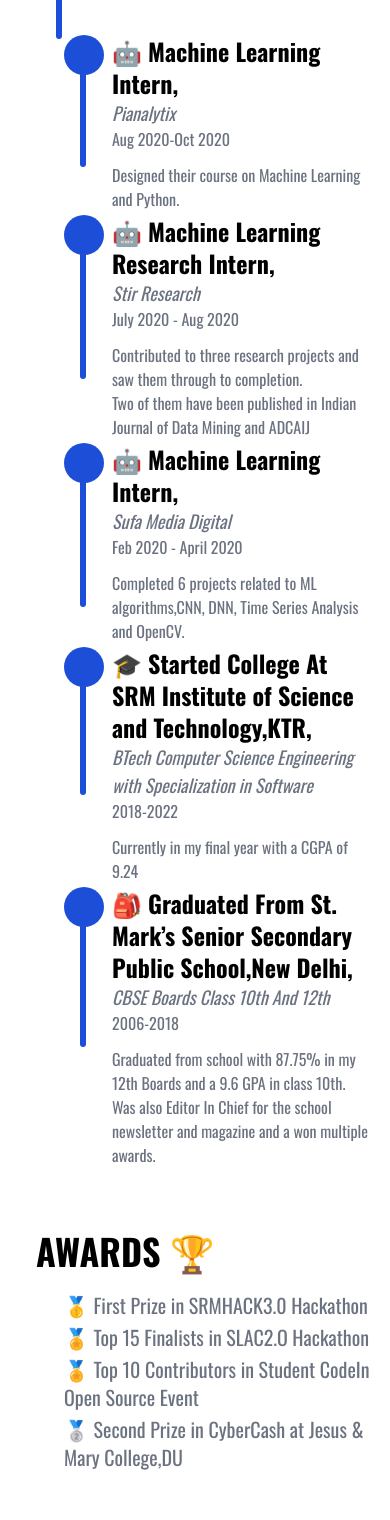
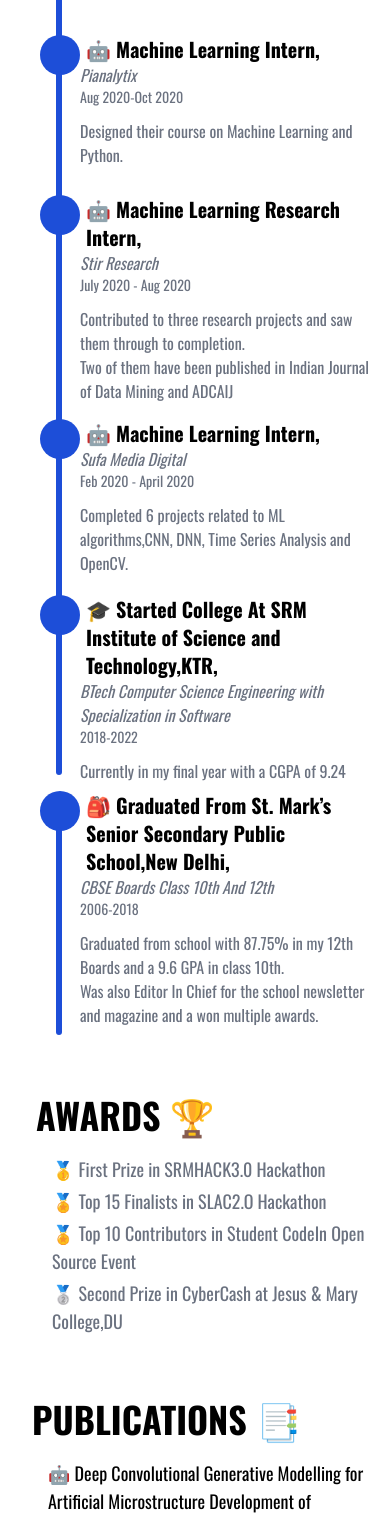
Before and after one commit to tarushi98/nextjs-portfolio, a Next.js app: page /about in a window 390 px wide. Shown: the part 1180-2700 px from the top of the page. Built offline with nearby package versions, Linux system fonts and the light colour scheme; no server answers.

Commit message:
about mobile-v

```diff
--- a/pages/about.js
+++ b/pages/about.js
@@ -30,87 +30,87 @@
                         <p className="text-gray-500 mt-3 text-md sm:text-lg">Anxiously Waiting For the Internship to Start!</p>
                     </div>
                 </div>
-                <div className="flex flex-row ml-12 space-x-2">
+                <div className="flex flex-row ml-6 sm:ml-12">
                     <div>
                         <div className="rounded-full bg-blue-700 h-10 w-10"/>
-                        <div className="bg-blue-700 rounded-lg h-24 w-1.5 ml-4 -my-1"/>
+                        <div className="bg-blue-700 rounded-lg h-32 w-1.5 ml-4 -my-1 sm:h-28"/>
                     </div>
                     <div className="flex flex-col">
-                        <p className="font-bold text-2xl">🤖 Machine Learning Intern,</p>
-                        <p className="italic text-lg text-gray-500">Pianalytix</p>
-                        <p className="text-gray-500">Aug 2020-Oct 2020</p>
-                        <p className="text-gray-500 mt-3">Designed their course on Machine Learning and Python.</p>
+                        <p className="font-bold text-xl pl-1.5 pl-1.5 sm:text-2xl">🤖 Machine Learning Intern,</p>
+                        <p className="italic text-md text-gray-500 sm:text-lg">Pianalytix</p>
+                        <p className="text-sm text-gray-500 sm:text-lg">Aug 2020-Oct 2020</p>
+                        <p className="text-gray-500 mt-3 text-md sm:text-xl">Designed their course on Machine Learning and Python.</p>
                     </div>
                 </div>
-                <div className="flex flex-row ml-12 mt-1 space-x-2">
+                <div className="flex flex-row ml-6 sm:ml-12">
                     <div>
                         <div className="rounded-full bg-blue-700 h-10 w-10"/>
-                        <div className="bg-blue-700 rounded-lg h-32 w-1.5 ml-4 -my-1"/>
+                        <div className="bg-blue-700 rounded-lg h-48 w-1.5 -my-1 ml-4 sm:h-36 sm:w-1.5"/>
                     </div>
                     <div className="flex flex-col">
-                        <p className="font-bold text-2xl">🤖 Machine Learning Research Intern,</p>
-                        <p className="italic text-lg text-gray-500">Stir Research</p>
-                        <p className="text-gray-500">July 2020 - Aug 2020</p>
-                        <p className="text-gray-500 mt-3">Contributed to three research projects and saw them through to completion.<br/> Two of them have been published in Indian Journal of Data Mining and ADCAIJ</p>
+                        <p className="font-bold text-xl pl-1.5 sm:text-2xl">🤖 Machine Learning Research Intern,</p>
+                        <p className="italic text-md text-gray-500 sm:text-lg">Stir Research</p>
+                        <p className="text-sm text-gray-500 sm:text-lg">July 2020 - Aug 2020</p>
+                        <p className="text-gray-500 mt-3 mb-2 text-md sm:text-lg">Contributed to three research projects and saw them through to completion.<br/> Two of them have been published in Indian Journal of Data Mining and ADCAIJ</p>
                     </div>
                 </div>
-                <div className="flex flex-row ml-12 mt-1 space-x-2">
+                <div className="flex flex-row ml-6 sm:ml-12">
                     <div>
                         <div className="rounded-full bg-blue-700 h-10 w-10"/>
-                        <div className="bg-blue-700 rounded-lg h-32 w-1.5 ml-4 -my-1"/>
+                        <div className="bg-blue-700 rounded-lg h-36 w-1.5 -my-1 ml-4 sm:h-28 sm:w-1.5"/>
                     </div>
                     <div className="flex flex-col">
-                        <p className="font-bold text-2xl">🤖 Machine Learning Intern,</p>
-                        <p className="italic text-lg text-gray-500">Sufa Media Digital</p>
-                        <p className="text-gray-500">Feb 2020 - April 2020</p>
-                        <p className="text-gray-500 mt-3">Completed 6 projects related to ML algorithms,CNN, DNN, Time Series Analysis and OpenCV. </p>
+                        <p className="font-bold text-xl pl-1.5 sm:text-2xl">🤖 Machine Learning Intern,</p>
+                        <p className="italic text-md text-gray-500 sm:text-lg">Sufa Media Digital</p>
+                        <p className="text-sm text-gray-500 sm:text-lg">Feb 2020 - April 2020</p>
+                        <p className="text-gray-500 mt-3 mb-2 text-md sm:text-lg sm:mb-0">Completed 6 projects related to ML algorithms,CNN, DNN, Time Series Analysis and OpenCV. </p>
                     </div>
                 </div>
-                <div className="flex flex-row ml-12 mt-1 space-x-2">
+                <div className="flex flex-row ml-6 sm:ml-12">
                     <div>
                         <div className="rounded-full bg-blue-700 h-10 w-10"/>
-                        <div className="bg-blue-700 rounded-lg h-28 w-1.5 ml-4 -my-1"/>
+                        <div className="bg-blue-700 rounded-lg h-36 w-1.5 -my-1 ml-4 sm:h-28 sm:w-1.5"/>
                     </div>
                     <div className="flex flex-col">
-                        <p className="font-bold text-2xl">🎓 Started College At SRM Institute of Science and Technology,KTR,</p>
-                        <p className="italic text-lg text-gray-500">BTech Computer Science Engineering with Specialization in Software</p>
-                        <p className="text-gray-500">2018-2022</p>
-                        <p className="text-gray-500 mt-3">Currently in my final year with a CGPA of 9.24</p>
+                        <p className="font-bold text-xl pl-1.5 sm:text-2xl">🎓 Started College At SRM Institute of Science and Technology,KTR,</p>
+                        <p className="italic text-md text-gray-500 sm:text-lg">BTech Computer Science Engineering with Specialization in Software</p>
+                        <p className="text-sm text-gray-500 sm:text-lg">2018-2022</p>
+                        <p className="text-gray-500 mt-3 mb-2 text-md sm:text-lg sm:mb-0">Currently in my final year with a CGPA of 9.24</p>
                     </div>
                 </div>
-                <div className="flex flex-row ml-12 mt-1 space-x-2">
+                <div className="flex flex-row ml-6 sm:ml-12">
                     <div>
                         <div className="rounded-full bg-blue-700 h-10 w-10"/>
-                        <div className="bg-blue-700 rounded-lg h-32 w-1.5 ml-4 -my-2"/>
+                        <div className="bg-blue-700 rounded-lg h-52 w-1.5 -my-1 ml-4 sm:h-32 sm:w-1.5"/>
                     </div>
                     <div className="flex flex-col">
-                        <p className="font-bold text-2xl">🎒 Graduated From St. Mark’s Senior Secondary Public School,New Delhi,</p>
-                        <p className="italic text-lg text-gray-500">CBSE Boards Class 10th And 12th</p>
-                        <p className="text-gray-500">2006-2018</p>
-                        <p className="text-gray-500 mt-3">Graduated from school with 87.75% in my 12th Boards and a 9.6 GPA in class 10th.<br/>
+                        <p className="font-bold text-xl pl-1.5 sm:text-2xl">🎒 Graduated From St. Mark’s Senior Secondary Public School,New Delhi,</p>
+                        <p className="italic text-md text-gray-500 sm:text-lg">CBSE Boards Class 10th And 12th</p>
+                        <p className="text-sm text-gray-500 sm:text-lg">2006-2018</p>
+                        <p className="text-gray-500 mt-3 text-md sm:text-lg">Graduated from school with 87.75% in my 12th Boards and a 9.6 GPA in class 10th.<br/>
 Was also Editor In Chief for the school newsletter and magazine and a won multiple awards.</p>
                     </div>
                 </div>
             </div>
 
             <p className="font-bold text-4xl ml-5 mt-16 mb-5">AWARDS 🏆</p>
-            <div className="flex flex-col space-y-1 ml-12">
-                    <p className="text-xl text-gray-500">🥇 First Prize in SRMHACK3.0 Hackathon</p>
-                    <p className="text-xl text-gray-500">🏅 Top 15 Finalists in SLAC2.O Hackathon</p>
-                    <p className="text-xl text-gray-500">🏅 Top 10 Contributors in Student CodeIn Open Source Event</p>
-                    <p className="text-xl text-gray-500">🥈 Second Prize in CyberCash at Jesus & Mary College,DU</p>
+            <div className="flex flex-col space-y-1 ml-9 sm:ml-12">
+                    <p className="text-lg sm:text-xl text-gray-500">🥇 First Prize in SRMHACK3.0 Hackathon</p>
+                    <p className="text-lg sm:text-xl text-gray-500">🏅 Top 15 Finalists in SLAC2.O Hackathon</p>
+                    <p className="text-lg sm:text-xl text-gray-500">🏅 Top 10 Contributors in Student CodeIn Open Source Event</p>
+                    <p className="text-lg sm:text-xl text-gray-500">🥈 Second Prize in CyberCash at Jesus & Mary College,DU</p>
             </div>
 
             <p className="font-bold text-4xl ml-4 mt-16 mb-5">PUBLICATIONS 📑</p>
-            <div className="flex flex-col space-y-2 ml-12">
+            <div className="flex flex-col space-y-2 ml-8 sm:ml-12">
                     <div className="flex flex-col space-y-1">
-                            <p className="text-xl">🤖 Deep Convolutional Generative Modelling for Artificial Microstructure Development
+                            <p className="text-lg sm:text-xl">🤖 Deep Convolutional Generative Modelling for Artificial Microstructure Development
         of Aluminium - Silicon Alloy,  Indian Journal of Data Mining,</p>
-                            <Link href="https://arxiv.org/pdf/2109.06635.pdf"><p className="italic text-lg text-gray-500 hover:underline">Check it out</p></Link>
+                            <Link href="https://arxiv.org/pdf/2109.06635.pdf"><p className="italic text-lg text-gray-500 hover:underline hover:text-black">Check it out</p></Link>
                     </div>
                     <div className="flex flex-col space-y-1">
-                    <p className="text-xl">🤖 Estimation of Grain Size Distribution of Friction Stir Welded Joint by using Machine Learning Approach,ADCAIJ</p>
-                    <Link href="https://revistas.usal.es/index.php/2255-2863/article/view/ADCAIJ202110199110/25781"><p className="italic text-lg text-gray-500 hover:underline">Check it out</p></Link>
+                    <p className="text-lg sm:text-xl">🤖 Estimation of Grain Size Distribution of Friction Stir Welded Joint by using Machine Learning Approach,ADCAIJ</p>
+                    <Link href="https://revistas.usal.es/index.php/2255-2863/article/view/ADCAIJ202110199110/25781"><p className="italic text-lg text-gray-500 hover:underline hover:text-black">Check it out</p></Link>
                     </div>
             </div>
         </>
```
